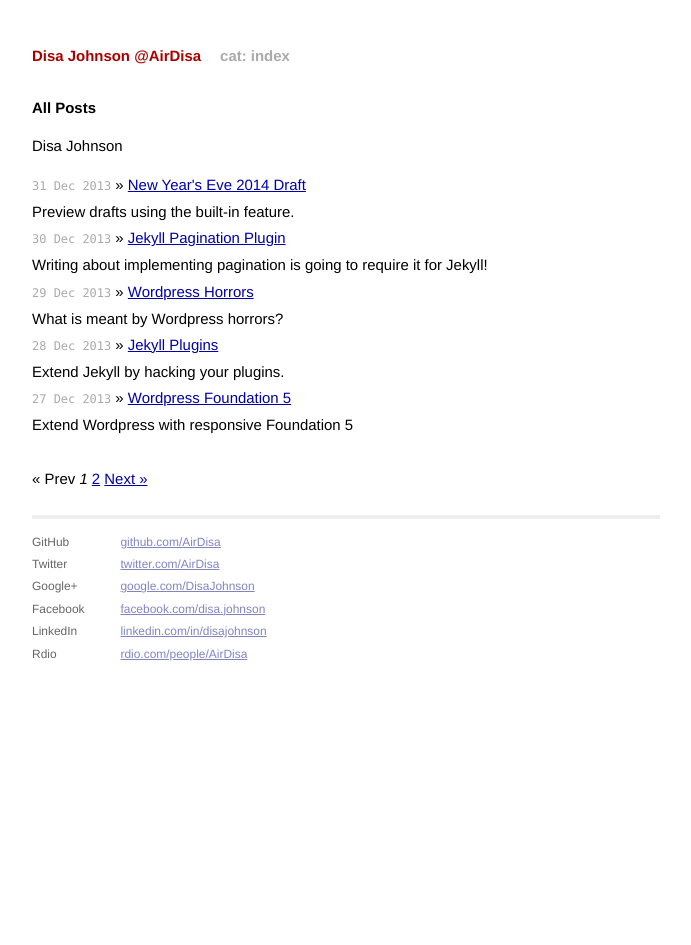
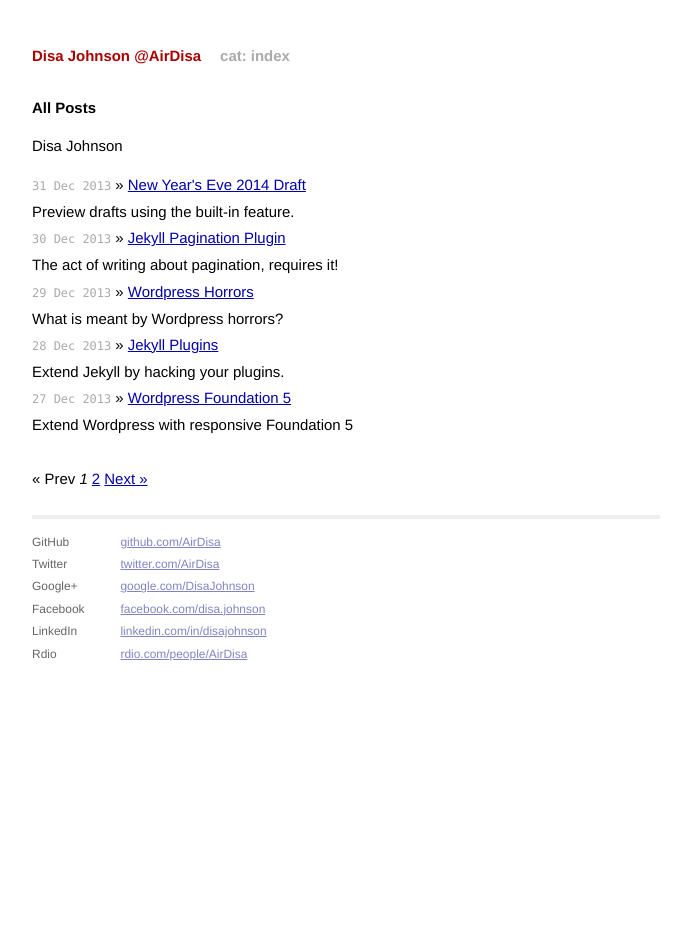
Before and after one commit to AirDisa/airdisa.github.io, a Jekyll site: the page built from index.html, in a window 1280 px wide. Shown: the whole page, without its empty margins (294-985 px from the left). Built offline with Jekyll 4.4.1, drawn with Linux system fonts in a browser that asks for light colours; Markdown is read by kramdown in place of the engine named in the settings; the list of posts is cut into pages by our own code.

Commit message:
[0.3.2 Blog] Edit excerpt 2013-12-30

```diff
--- a/_posts/2013-12-30-pagination-plugin.md
+++ b/_posts/2013-12-30-pagination-plugin.md
@@ -1,7 +1,7 @@
 ---
 layout:    post
 title:     Jekyll Pagination Plugin
-excerpt:   Writing about implementing pagination is going to require it for Jekyll!
+excerpt:   The act of writing about pagination, requires it!
 date:      2013-12-30 19:55:53
 published: true
 category:  jekyll
```
Also changed, not shown: 3 other files.
